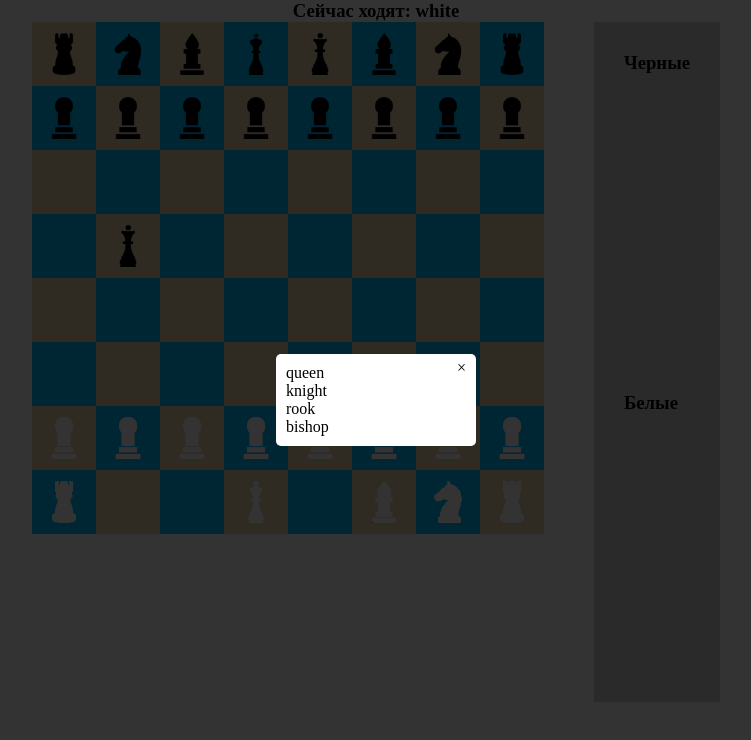
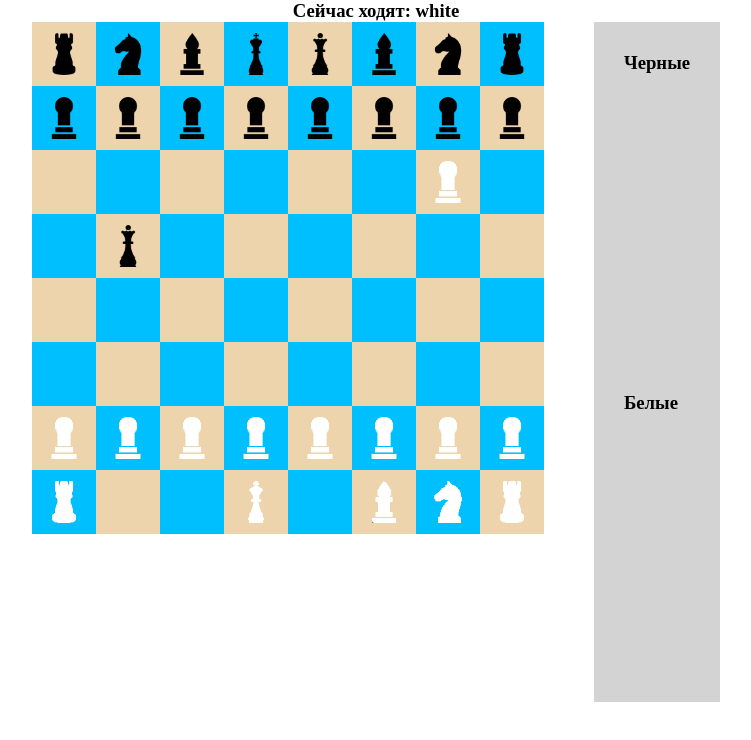
Before and after one commit to vladislavorehov55/chess, a React (Create React App) app: page / in a window 1280 px wide. Shown: the top 740 px of the page, without its empty margins (264-1015 px from the left). Built offline with nearby package versions, Linux system fonts and the light colour scheme; the HTML template or start-up script is replaced by a standard one.

Commit message:
Add: excahnge pawn when it goes to the end of the board

```diff
--- a/src/App.tsx
+++ b/src/App.tsx
@@ -1,4 +1,4 @@
-import React, {useEffect, useState} from 'react';
+import React, {useEffect, useRef, useState} from 'react';
 import './App.css';
 import BoardComponent from './components/BoardComponent';
 import {Board} from './models/Board';
@@ -6,12 +6,13 @@ import LostFigures from './components/LostFigures';
 import Modal from './components/Modal/Modal';
 import FormChooseFigure from './components/FormChooseFigure';
 import {Cell} from './models/Cell';
-import {FiguresNames} from './utils/enums';
+import {Colors, FiguresNames} from './utils/enums';
 
 function App() {
   const [board, setBoard] = useState(new Board());
   const [currentPlayer, setCurrentPlayer] = useState('white');
-  const [isOpenedModalForm, setIsOpenedModalForm] = useState(true);
+  const [isOpenedModalForm, setIsOpenedModalForm] = useState(false);
+  const [selectedCell, setSelectedCell] = useState<Cell | null>(null);
 
 
   const closeFormChooseFigure = (e: React.MouseEvent) => {
@@ -24,14 +25,23 @@ function App() {
     newBoard.initCells();
     setBoard(newBoard);
   }, [])
-  const exchangePawn = (newFigure: FiguresNames, cell: Cell) => {
+
+  const targetCellRef = useRef<Cell | null>(null);
+  const exchangePawn = (newFigureName: FiguresNames) => {
+    const newBoard = board.exchangePawn(targetCellRef.current?.x as number, targetCellRef.current?.y as number, newFigureName,
+      currentPlayer as Colors);
+    setBoard(newBoard);
+    setIsOpenedModalForm(false);
+    setCurrentPlayer(currentPlayer === Colors.WHITE ? Colors.BLACK : Colors.WHITE);
   }
   return (
     <div className="app">
       {
         isOpenedModalForm &&
         <Modal closeFormChooseFigure={closeFormChooseFigure}>
-          <FormChooseFigure closeFormChooseFigure={closeFormChooseFigure}/>
+          <FormChooseFigure closeFormChooseFigure={closeFormChooseFigure}
+                            exchangePawn={exchangePawn}
+          />
         </Modal>
       }
       <h3>Сейчас ходят: {currentPlayer}</h3>
@@ -40,6 +50,10 @@ function App() {
                         setBoard={setBoard}
                         currentPlayer={currentPlayer}
                         setCurrentPlayer={setCurrentPlayer}
+                        selectedCell={selectedCell}
+                        setSelectedCell={setSelectedCell}
+                        setIsOpenedModalForm={setIsOpenedModalForm}
+                        targetCellRef={targetCellRef}
         />
         <div className='lostFiguresWrapper'>
           <LostFigures title='Черные' figures={board.blackFiguresLost}/>
--- a/src/components/BoardComponent.tsx
+++ b/src/components/BoardComponent.tsx
@@ -1,14 +1,18 @@
 import {Board} from '../models/Board';
-import {FC, Fragment, useEffect, useRef, useState} from 'react';
+import React, {FC, Fragment, useEffect, useRef} from 'react';
 import CellComponent from './CellComponent';
 import {Cell} from '../models/Cell';
 import {Colors, FiguresNames} from '../utils/enums';
 
-interface IBoardProps {
+interface IProps {
   board: Board
   setBoard: (newBoard: Board) => void
   currentPlayer: string
   setCurrentPlayer: (nextPlayer: string) => void
+  selectedCell: Cell | null
+  setSelectedCell: (cell: Cell | null) => void
+  setIsOpenedModalForm: (flag: boolean) => void
+  targetCellRef: React.MutableRefObject<Cell | null>
 }
 
 type KingsPositions = {
@@ -22,9 +26,9 @@ type KingsPositions = {
   }
 }
 
-const BoardComponent: FC<IBoardProps> = ({board, setBoard, currentPlayer, setCurrentPlayer}) => {
-  const [selectedCell, setSelectedCell] = useState<Cell | null>(null);
-
+const BoardComponent: FC<IProps> = (props) => {
+  const {board, setBoard, currentPlayer, setCurrentPlayer, selectedCell, setSelectedCell,
+    setIsOpenedModalForm, targetCellRef} = props;
   const kingsPositions = useRef<KingsPositions>({
     white: {
       x: 7,
@@ -40,11 +44,9 @@ const BoardComponent: FC<IBoardProps> = ({board, setBoard, currentPlayer, setCur
     kingsPositions.current[color] = {x, y};
   }
   const isCheckMate = (targetCell: Cell, board: Board) => {
-    console.log('thththrth')
     const {x, y} = targetCell;
     const kingPosition = kingsPositions.current[currentPlayer === Colors.WHITE ? Colors.BLACK : Colors.WHITE];
     if (x === kingPosition.x) {
-      console.log('1')
       const copyBoard1 = board.getBoardCopy();
       const copyBoard2 = board.getBoardCopy();
       for (let a = 0; a < board.cells.length; a++) {
@@ -75,7 +77,6 @@ const BoardComponent: FC<IBoardProps> = ({board, setBoard, currentPlayer, setCur
       }
     }
     if (y === kingPosition.y) {
-      console.log('2')
       const copyBoard1 = board.getBoardCopy();
       const copyBoard2 = board.getBoardCopy();
       for (let a = 0; a < board.cells.length; a++) {
@@ -107,7 +108,6 @@ const BoardComponent: FC<IBoardProps> = ({board, setBoard, currentPlayer, setCur
       }
     }
     if (x !== kingPosition.x && y !== kingPosition.y) {
-      console.log('3')
       const copyBoard1 = board.getBoardCopy();
       const copyBoard2 = board.getBoardCopy();
       for (let a = 0; a < board.cells.length; a++) {
@@ -119,8 +119,6 @@ const BoardComponent: FC<IBoardProps> = ({board, setBoard, currentPlayer, setCur
             if (kingPosition.y > y && kingPosition.x > x ) {
               for (let i = y, j = x; i < kingPosition.y; i++, j++) {
                 if (copyBoard1.cells[j][i].isAvailableForMove) {
-                  console.log(copyBoard1.cells[j][i])
-                  console.log('4')
                   return false
                 }
               }
@@ -128,7 +126,6 @@ const BoardComponent: FC<IBoardProps> = ({board, setBoard, currentPlayer, setCur
             if (kingPosition.y > y && kingPosition.x < x) {
               for (let i = y, j = x; i < kingPosition.y; i++, j--) {
                 if (copyBoard1.cells[j][i].isAvailableForMove) {
-                  console.log('5')
                   return false
                 }
               }
@@ -136,8 +133,6 @@ const BoardComponent: FC<IBoardProps> = ({board, setBoard, currentPlayer, setCur
             if (kingPosition.y < y && kingPosition.x > x) {
               for (let i = y, j = x; i < kingPosition.y; i--, j++) {
                 if (copyBoard1.cells[j][i].isAvailableForMove) {
-                  console.log('6')
-
                   return false
                 }
               }
@@ -145,7 +140,6 @@ const BoardComponent: FC<IBoardProps> = ({board, setBoard, currentPlayer, setCur
             if (kingPosition.y < y && kingPosition.x < x) {
               for (let i = y, j = x; i < kingPosition.y; i--, j--) {
                 if (copyBoard1.cells[j][i].isAvailableForMove) {
-                  console.log('7')
                   return false
                 }
               }
@@ -222,15 +216,17 @@ const BoardComponent: FC<IBoardProps> = ({board, setBoard, currentPlayer, setCur
   const updateBoard = (newBoard: Board) => {
     setBoard(newBoard);
   }
-  const isPawnInBoardEnd = (cell: Cell, targetCell: Cell) => {
-    if (cell.figure?.name === FiguresNames.PAWN) {
+  const isPawnInBoardEnd = (cell: Cell | null, targetCell: Cell) => {
+    if (cell?.figure?.name === FiguresNames.PAWN) {
       if (cell.figure.color === Colors.WHITE) {
         if (targetCell.x === 0) {
+          targetCellRef.current = targetCell;
           return true
         }
       }
       if (cell.figure.color === Colors.BLACK) {
         if (targetCell.x === 7) {
+          targetCellRef.current = targetCell;
           return true
         }
       }
@@ -254,10 +250,15 @@ const BoardComponent: FC<IBoardProps> = ({board, setBoard, currentPlayer, setCur
       }
       alert(`Шах игроку ${currentPlayer === Colors.WHITE ? Colors.BLACK : Colors.WHITE}`)
     }
-
+    if (isPawnInBoardEnd(selectedCell, targetCell)) {
+      console.log('er')
+      setIsOpenedModalForm(true);
+    }
+    else {
+      setCurrentPlayer(currentPlayer === 'white' ? 'black' : 'white');
+    }
     updateBoard(copyBoard);
     setSelectedCell(null);
-    setCurrentPlayer(currentPlayer === 'white' ? 'black' : 'white');
   }
 
   const selectCell = (cell: Cell) => {
--- a/src/components/FormChooseFigure.tsx
+++ b/src/components/FormChooseFigure.tsx
@@ -1,15 +1,25 @@
 import React, {FC} from 'react';
 import {FiguresNames} from '../utils/enums';
+import {Cell} from '../models/Cell';
 interface IProps {
   closeFormChooseFigure: (e: React.MouseEvent) => void
+  exchangePawn: (newFigureName: FiguresNames) => void
 }
-const FormChooseFigure: FC<IProps> = ({closeFormChooseFigure}) => {
+
+const FormChooseFigure: FC<IProps> = ({closeFormChooseFigure, exchangePawn}) => {
+  const clickHandler = (e: React.MouseEvent<HTMLUListElement>) => {
+    e.stopPropagation();
+    const target = e.target as  HTMLUListElement;
+    exchangePawn(target.textContent as FiguresNames)
+  }
   return (
     <div className='formChoose modal__formChoose'
          onClick={e => e.stopPropagation()}
     >
       <div className='close' onClick={closeFormChooseFigure}>&times;</div>
-      <ul className='formChoose__list'>
+      <ul className='formChoose__list'
+          onClick={clickHandler}
+      >
         <li>{FiguresNames.QUEEN}</li>
         <li>{FiguresNames.KNIGHT}</li>
         <li>{FiguresNames.ROOK}</li>
--- a/src/models/Board.ts
+++ b/src/models/Board.ts
@@ -1,5 +1,5 @@
 import {Cell} from './Cell';
-import {Colors} from '../utils/enums';
+import {Colors, FiguresNames} from '../utils/enums';
 import {Pawn} from './figures/Pawn';
 import {Rook} from './figures/Rook';
 import {Knight} from './figures/Knight';
@@ -62,9 +62,28 @@ export class Board {
     }
     this.cells[3][1].figure = new Queen(Colors.BLACK)
     // this.cells[3][1].figure = new Pawn(Colors.BLACK)
+    this.cells[2][6].figure = new Pawn(Colors.WHITE)
   }
-  getBoardCopy() {
+  getBoardCopy(): Board {
     const newBoard: Board = cloneDeep(this);
     return newBoard
   }
+  exchangePawn(x: number, y: number, figureName: FiguresNames, figureColor: Colors) {
+    const copyBoard: Board = this.getBoardCopy();
+    switch (figureName) {
+      case FiguresNames.BISHOP:
+        copyBoard.cells[x][y].figure = new Bishop(figureColor);
+        break;
+      case FiguresNames.ROOK:
+        copyBoard.cells[x][y].figure = new Rook(figureColor);
+        break;
+      case FiguresNames.KNIGHT:
+        copyBoard.cells[x][y].figure = new Knight(figureColor);
+        break;
+      case FiguresNames.QUEEN:
+        copyBoard.cells[x][y].figure = new Queen(figureColor);
+        break;
+    }
+    return copyBoard
+  }
 }
--- a/src/models/figures/Pawn.ts
+++ b/src/models/figures/Pawn.ts
@@ -25,7 +25,7 @@ export class Pawn extends Figure {
       }
       this.isFirstStep = false;
     } else {
-      if (cells[x + direction][y] && !cells[x + direction][y].figure) {
+      if (cells[x + direction]?.[y] && !cells[x + direction][y].figure) {
         cells[x + direction][y].isAvailableForMove = !cells[x + direction][y].isAvailableForMove;
       }
     }
```
